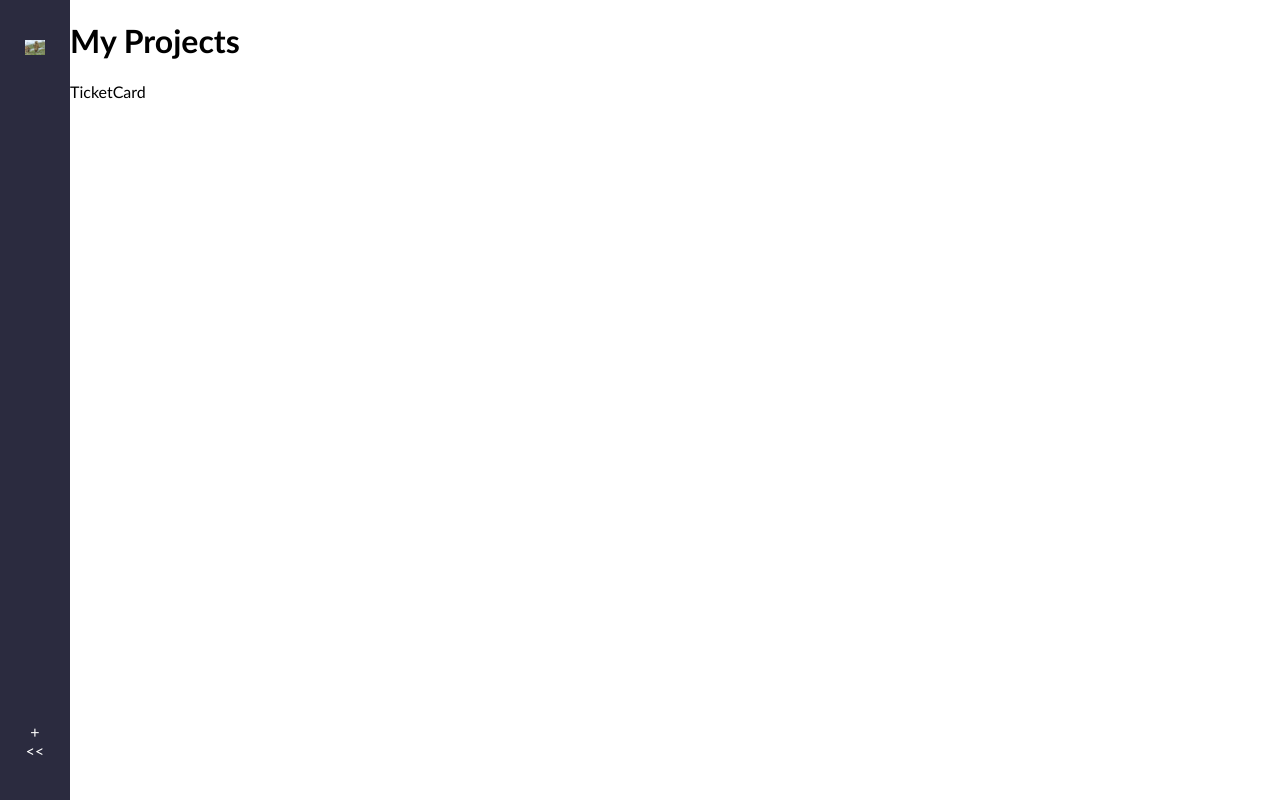
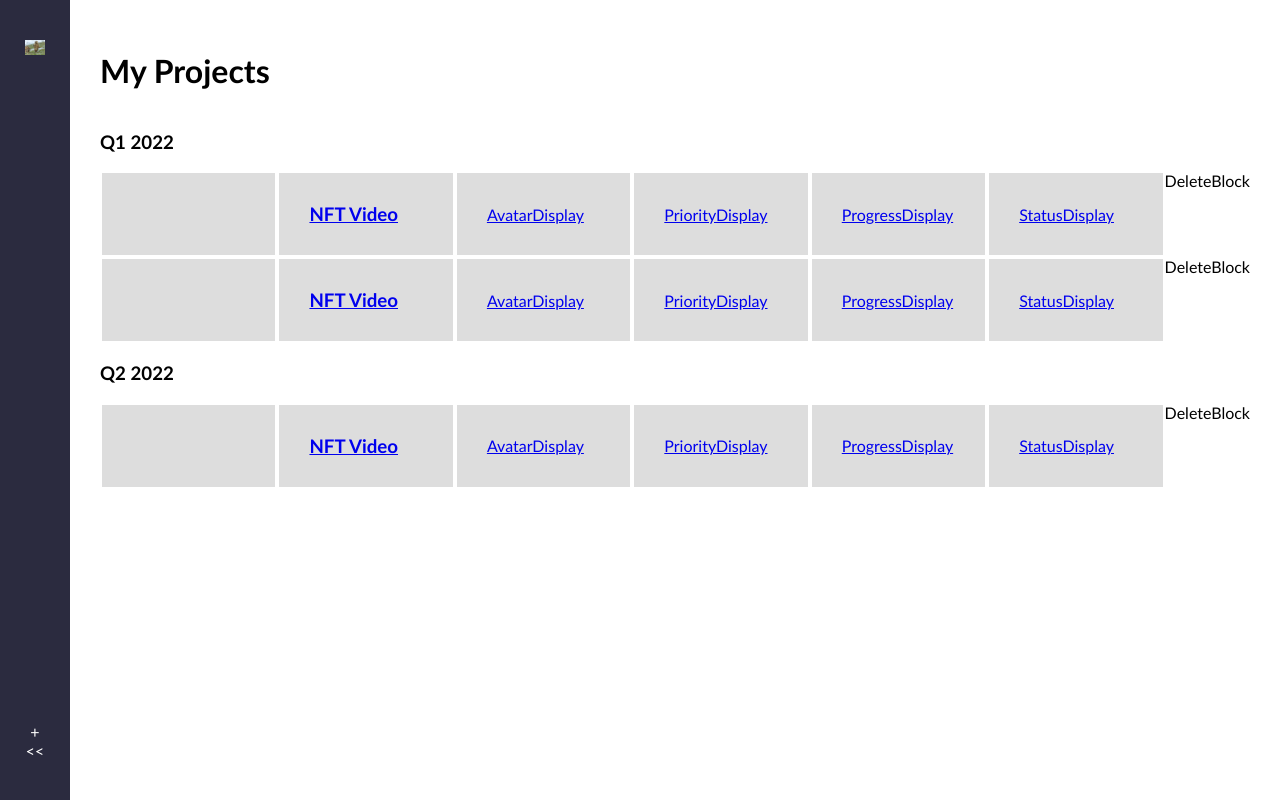
Before and after one commit to hayesdev/8-Fifteen, a React (Create React App) app in the folder 8-fifteen/: page / in a window 1280 px wide. Built offline with nearby package versions, Linux system fonts and the light colour scheme.

Commit message:
Adds working Dashboard component

```diff
--- a/8-fifteen/src/App.js
+++ b/8-fifteen/src/App.js
@@ -10,8 +10,8 @@
         <Nav />
         <Routes>
           <Route path="/" element={<Dashboard />} />
-          <Route path="/tickets" element={<TicketPage />} />
-          <Route path="/tickets/:id" element={<TicketPage editMode={true} />} />
+          <Route path="/ticket" element={<TicketPage />} />
+          <Route path="/ticket/:id" element={<TicketPage editMode={true} />} />
         </Routes>
       </BrowserRouter>
     </div>
--- a/8-fifteen/src/components/Nav.js
+++ b/8-fifteen/src/components/Nav.js
@@ -11,7 +11,7 @@
         <img src={logo} alt="logo" />
       </div>
       <div className="controls-container">
-        <div className="icon" onClick={() => navigate("/tickets")}>
+        <div className="icon" onClick={() => navigate("/ticket")}>
           +
         </div>
         <div className="icon" onClick={() => navigate("/")}>
--- a/8-fifteen/src/components/TicketCard.js
+++ b/8-fifteen/src/components/TicketCard.js
@@ -1,7 +1,25 @@
 import React from "react";
+import { Link } from "react-router-dom";
+import StatusDisplay from "./StatusDisplay";
+import AvatarDisplay from "./AvatarDisplay";
+import PriorityDisplay from "./PriorityDisplay";
+import ProgressDisplay from "./ProgressDisplay";
+import DeleteBlock from "./DeleteBlock";
 
-const TicketCard = () => {
-  return <div>TicketCard</div>;
+const TicketCard = ({ color, ticket }) => {
+  return (
+    <div className="ticket-card">
+      <Link to={`/ticket/${ticket.documentId}`} id="link">
+        <div className="ticket-color"></div>
+        <h3>{ticket.title}</h3>
+        <AvatarDisplay />
+        <PriorityDisplay />
+        <ProgressDisplay />
+        <StatusDisplay />
+      </Link>
+      <DeleteBlock />
+    </div>
+  );
 };
 
 export default TicketCard;
--- a/8-fifteen/src/index.css
+++ b/8-fifteen/src/index.css
@@ -36,3 +36,32 @@
 }
 
 /***** Dashboard *****/
+.dashboard {
+  padding: 30px;
+  width: 100%;
+}
+
+.dashboard .ticket-container {
+    height: 80vh;
+    overflow: scroll;
+}
+
+/***** Ticket Card *****/
+.ticket-card {
+  display: flex;
+  width: 100%;
+}
+
+.ticket-card #link {
+  display: flex;
+  width: 100%;
+}
+
+.ticket-card #link > * {
+  display: flex;
+  align-items: center;
+  width: 100%;
+  margin: 2px;
+  padding: 30px;
+  background-color: rgb(221, 221, 221);
+}
--- a/8-fifteen/src/pages/Dashboard.js
+++ b/8-fifteen/src/pages/Dashboard.js
@@ -1,12 +1,72 @@
 import React from "react";
 import TicketCard from "../components/TicketCard";
+import logo from "../images/marmot.jpg";
 
 const Dashboard = () => {
+  const tickets = [
+    {
+      category: "Q1 2022",
+      color: "blue",
+      title: "NFT Video",
+      owner: "Greg Hayes",
+      avatar: { logo },
+      status: "done",
+      priority: 5,
+      progress: 100,
+      description: "Video demonstrating working with NFT's safely",
+      createdAt: Date.now(),
+    },
+    {
+      category: "Q2 2022",
+      color: "green",
+      title: "NFT Video",
+      owner: "Greg Hayes",
+      avatar: { logo },
+      status: "working on it",
+      priority: 1,
+      progress: 90,
+      description: "Video demonstrating working with NFT's safely",
+      createdAt: Date.now(),
+    },
+    {
+      category: "Q1 2022",
+      color: "red",
+      title: "NFT Video",
+      owner: "Greg Hayes",
+      avatar: { logo },
+      status: "working on it",
+      priority: 2,
+      progress: 25,
+      description: "Video demonstrating working with NFT's safely",
+      createdAt: Date.now(),
+    },
+  ];
+
+  const uniqueCategories = [
+    ...new Set(tickets?.map(({ category }) => category)),
+  ];
+
+  console.log(uniqueCategories);
+
   return (
     <div className="dashboard">
       <h1>My Projects</h1>
       <div className="ticket-container">
-        <TicketCard />
+        {tickets &&
+          uniqueCategories?.map((uniqueCategory, categoryIndex) => (
+            <div key={categoryIndex}>
+              <h3>{uniqueCategory}</h3>
+              {tickets
+                .filter((ticket) => ticket.category === uniqueCategory)
+                .map((filteredTicket, _index) => (
+                  <TicketCard
+                    id={_index}
+                    color={filteredTicket.color}
+                    ticket={filteredTicket}
+                  />
+                ))}
+            </div>
+          ))}
       </div>
     </div>
   );
```
